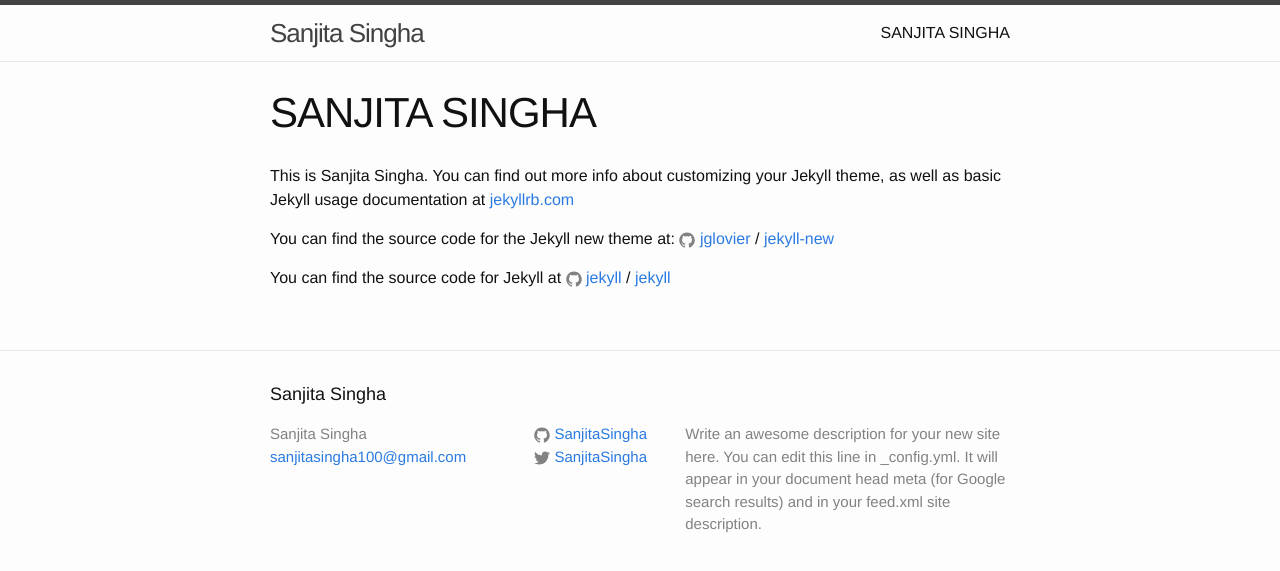
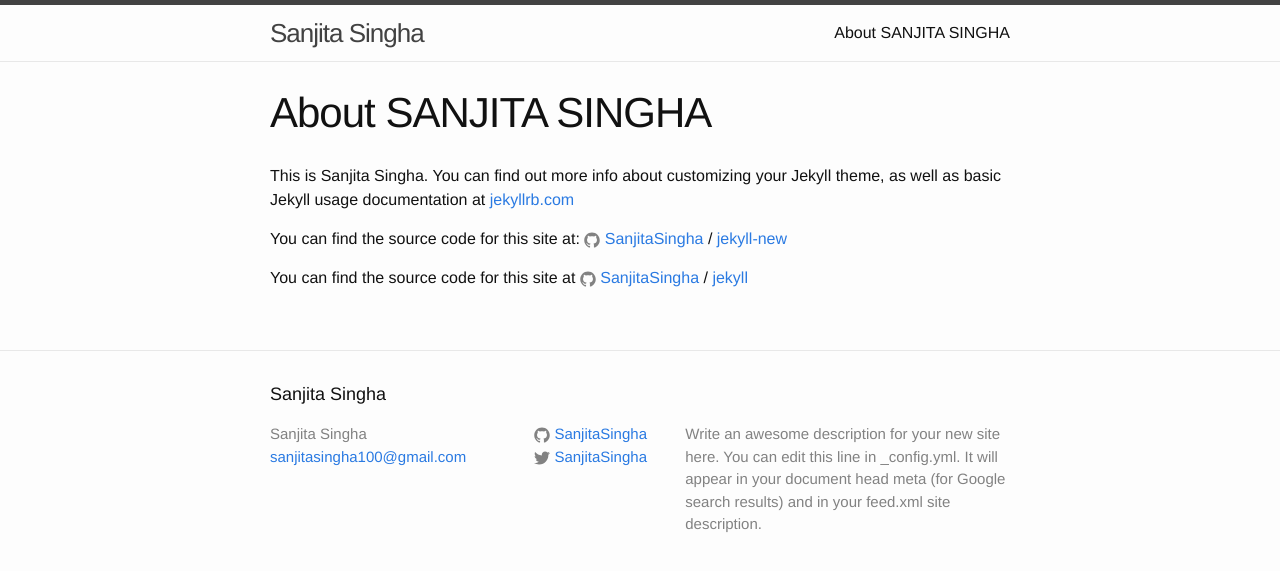
Before and after one commit to SanjitaSingha/SanjitaSingha.github.io, a Jekyll site: the page built from about.md, in a window 1280 px wide. Shown: the top 571 px of the page. Built offline with Jekyll 4.4.1, drawn with Linux system fonts in a browser that asks for light colours.

Commit message:
editing..

```diff
--- a/about.md
+++ b/about.md
@@ -1,15 +1,15 @@
 ---
 layout: page
-title: SANJITA SINGHA
+title: About SANJITA SINGHA
 permalink: /about/
 ---
 
 This is Sanjita Singha. You can find out more info about customizing your Jekyll theme, as well as basic Jekyll usage documentation at [jekyllrb.com](http://jekyllrb.com/)
 
-You can find the source code for the Jekyll new theme at:
-{% include icon-github.html username="jglovier" %} /
-[jekyll-new](https://github.com/jglovier/jekyll-new)
+You can find the source code for this site at:
+{% include icon-github.html username="SanjitaSingha" %} /
+[jekyll-new](https://github.com/SanjitaSingha/SanjitaSingha.github.io)
 
-You can find the source code for Jekyll at
-{% include icon-github.html username="jekyll" %} /
-[jekyll](https://github.com/jekyll/jekyll)
+You can find the source code for this site at
+{% include icon-github.html username="SanjitaSingha" %} /
+[jekyll](https://github.com/SanjitaSingha/jekyll)
```
